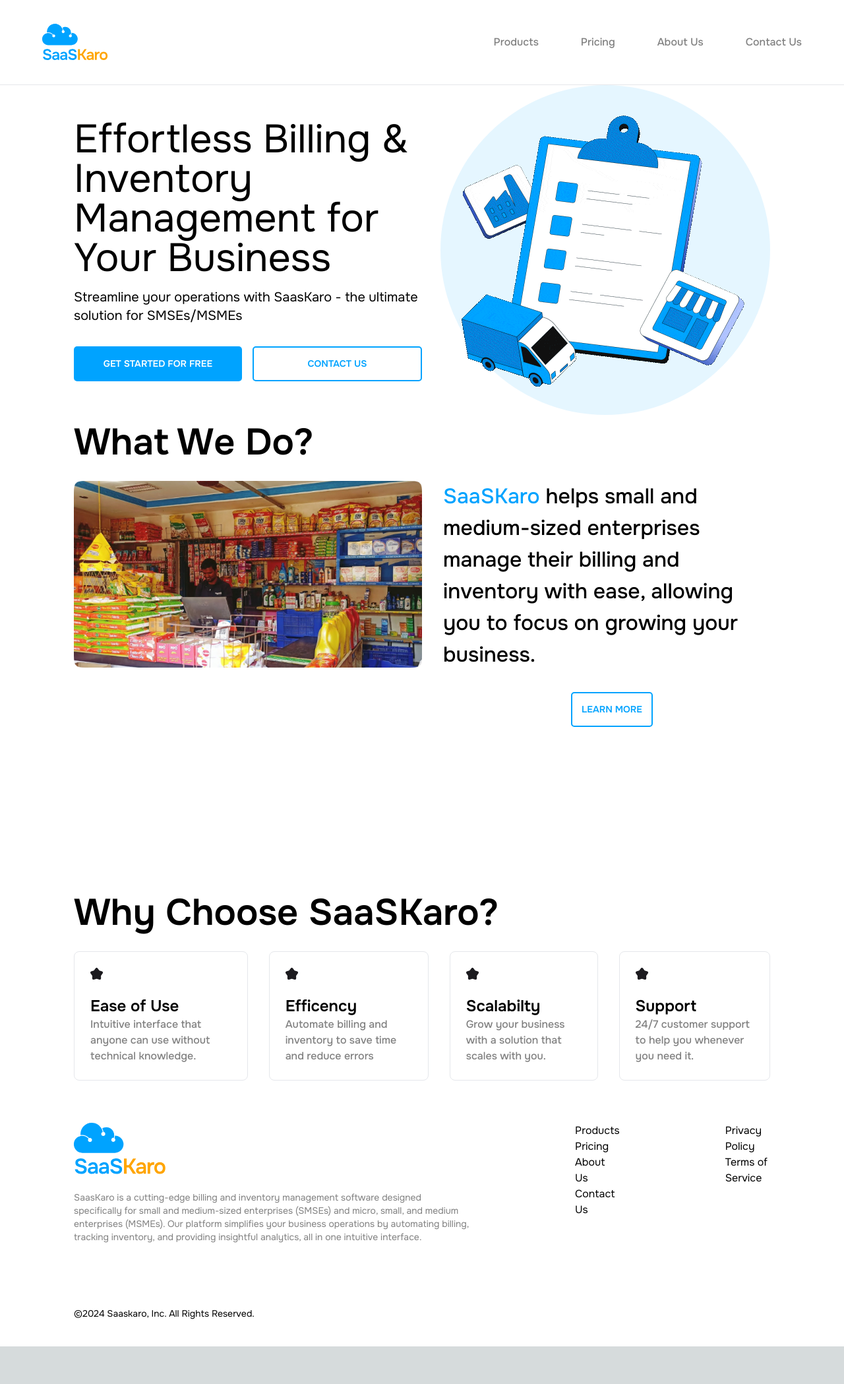
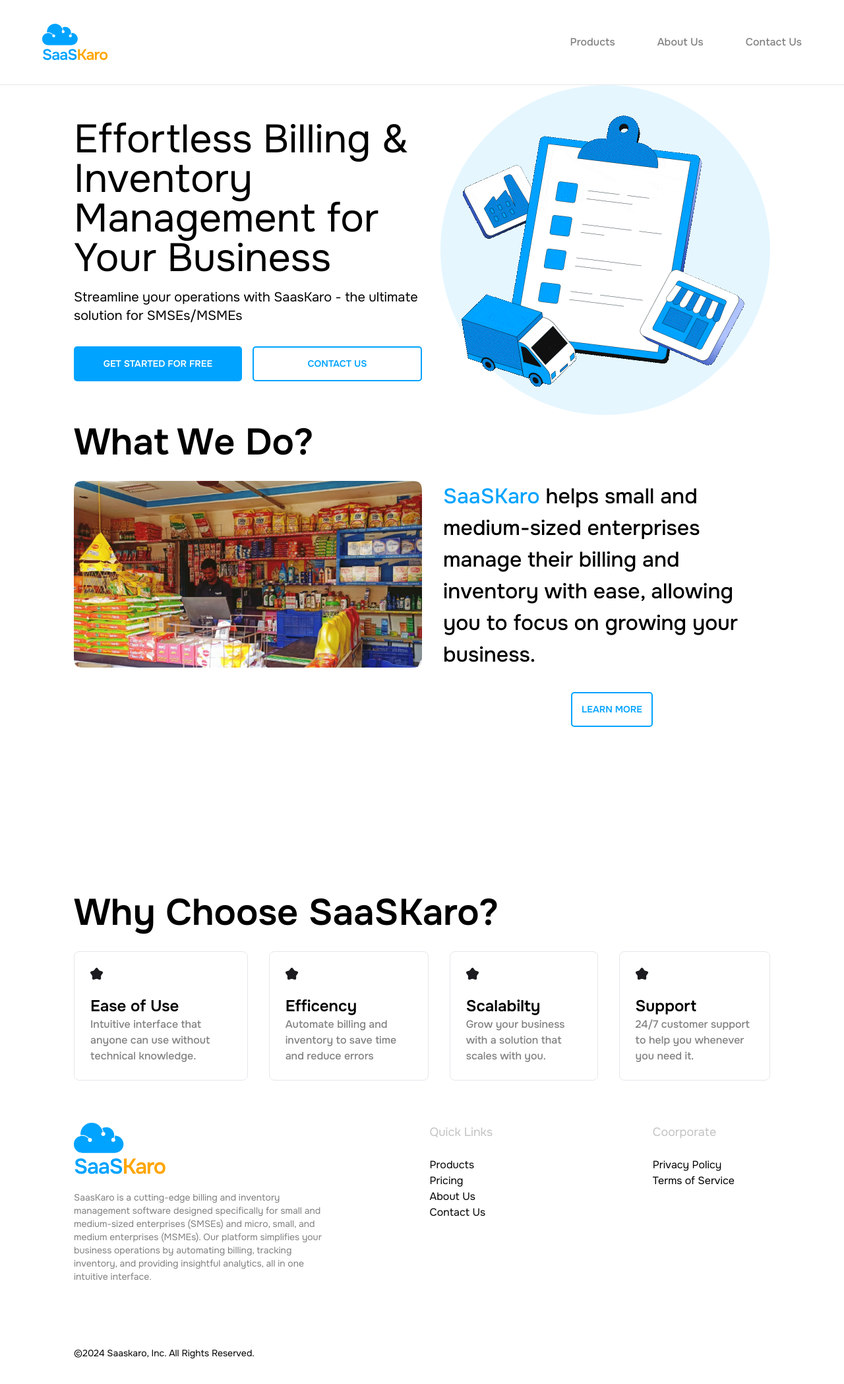
Before and after one commit to kalpesh-iitr/Saaskaro, a Next.js app: page / in a window 1280 px wide. Shown: the top 2098 px of the page at 66% size. Before the commit the page ends 2041 px from the top, so only its background shows below. Built offline with nearby package versions, Linux system fonts and the light colour scheme.

Commit message:
added products page

```diff
--- a/src/app/products/page.tsx
+++ b/src/app/products/page.tsx
@@ -0,0 +1,47 @@
+"use client"
+import Button from "@/components/Button";
+import { CardsComponent } from "@/components/CardsComponent";
+import { Footer } from "@/components/Footer";
+import HomePageComponent from "@/components/HomePageComponent";
+import Image from "next/image";
+
+export default function Products() {
+  const handleGetStarted=()=>{
+    console.log("asas");
+  }
+  return (
+  <>
+    <div className="bg-[#ffffff] px-6 md:px-28 flex flex-col md:flex-row justify-between items-center">
+      <div className="flex flex-col text-left text-[#000000] w-full md:w-1/2 mb-8 md:mb-0">
+        <div className="text-3xl md:text-6xl">
+          Manage-Karo ke saath apna business kariye digitise
+        </div>
+        <div className="text-lg md:text-xl mt-4">
+            अपने संचालन को सरल बनाएं SaasKaro के साथ - इलेक्ट्रॉनिक्स की दुकान/कपड़े की दुकान जैसे एसएमएसई के लिए अंतिम समाधान।
+        </div>
+        <div className="flex mt-8">
+          <Button customClassName="blue_btn" onClick={handleGetStarted} text="तुरंत शुरू करें! "/>
+          <Button customClassName="white_btn ml-4" onClick={handleGetStarted} text="अभी संपर्क करें!"/>
+        </div>
+      </div>
+      <div className="flex justify-center md:justify-end w-full md:w-1/2">
+        <div className="relative">
+          <div className="absolute inset-0 flex items-center justify-center">
+            <div className="w-64 h-64 md:w-[500px] md:h-[500px] bg-[#00A3FF] rounded-full opacity-10"></div>
+          </div>
+          <Image
+            src="/homepage-gif.svg"
+            width={500}
+            height={500}
+            alt="Homepage GIF"
+            className="relative w-64 h-64 md:w-[500px] md:h-[500px]"
+          />
+        </div>
+      </div>
+    </div>
+    <HomePageComponent/>
+    <CardsComponent/>
+    <Footer/>
+  </>
+  );
+}
--- a/src/components/CardsComponent.tsx
+++ b/src/components/CardsComponent.tsx
@@ -13,6 +13,7 @@
             className="relative"
           />
         </div>
+
         <div className="flex font-semibold text-2xl">Ease of Use</div>
         <div className="flex font-medium text-base text-[#808080]">Intuitive interface that anyone can use without technical knowledge.</div>
       </div>
@@ -26,6 +27,7 @@
             className="relative"
           />
         </div>
+
         <div className="flex font-semibold text-2xl">Efficency</div>
         <div className="flex font-medium text-base text-[#808080]">Automate billing and inventory to save time and reduce errors</div>
       </div>
--- a/src/components/Footer.tsx
+++ b/src/components/Footer.tsx
@@ -18,17 +18,19 @@
                 <div className="flex text-sm text-[#808080] mb-24">SaasKaro is a cutting-edge billing and inventory management software designed specifically for small and medium-sized enterprises (SMSEs) and micro, small, and medium enterprises (MSMEs). Our platform simplifies your business operations by automating billing, tracking inventory, and providing insightful analytics, all in one intuitive interface.</div>
                 <div className="flex text-sm text-[#000000]">©2024 Saaskaro, Inc. All Rights Reserved.</div>
             </div>
-            <div className="flex flex-col inline-block">
-                <Link href="/about">Products</Link>
-                <Link href="/contact">Pricing</Link>
-                <Link href="/privacy-policy">
+            <div className="flex flex-col inline-block w-full">
+                <div className="flex text-lg text-[#C2C2C2] mb-6">Quick Links</div>
+                <Link href="/products">Products</Link>
+                <Link href="/">Pricing</Link>
+                <Link href="/">
                     <div className="inline-block flex">About Us</div>
                 </Link>
-                <Link href="/privacy-policy">Contact Us</Link>
+                <Link href="/">Contact Us</Link>
             </div>
-            <div className="flex flex-col inline-block w-64">
-                <Link href="/privacy-policy">Privacy Policy</Link>
-                <Link href="/contact">Terms of Service</Link>
+            <div className="flex flex-col inline-block w-full">
+                <div className="flex text-lg text-[#C2C2C2] mb-6">Coorporate</div>
+                <Link href="/">Privacy Policy</Link>
+                <Link href="/">Terms of Service</Link>
             </div>
         </footer>
       );
--- a/src/components/NavBar.tsx
+++ b/src/components/NavBar.tsx
@@ -24,9 +24,6 @@
             Products
           </Link>
           <Link href="/">
-            Pricing
-          </Link>
-          <Link href="/">
             About Us
           </Link>
           <Link href="/">
```
